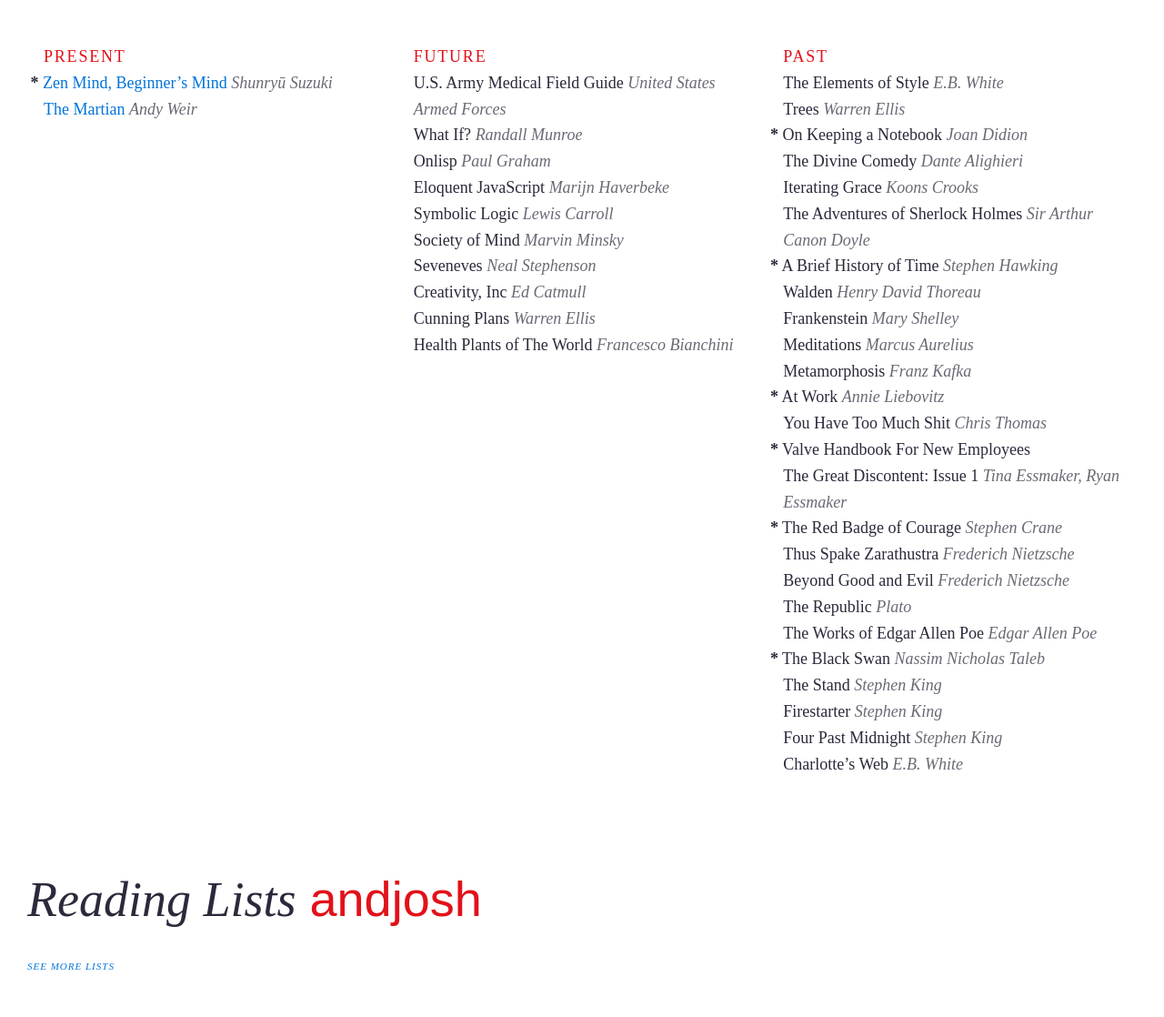
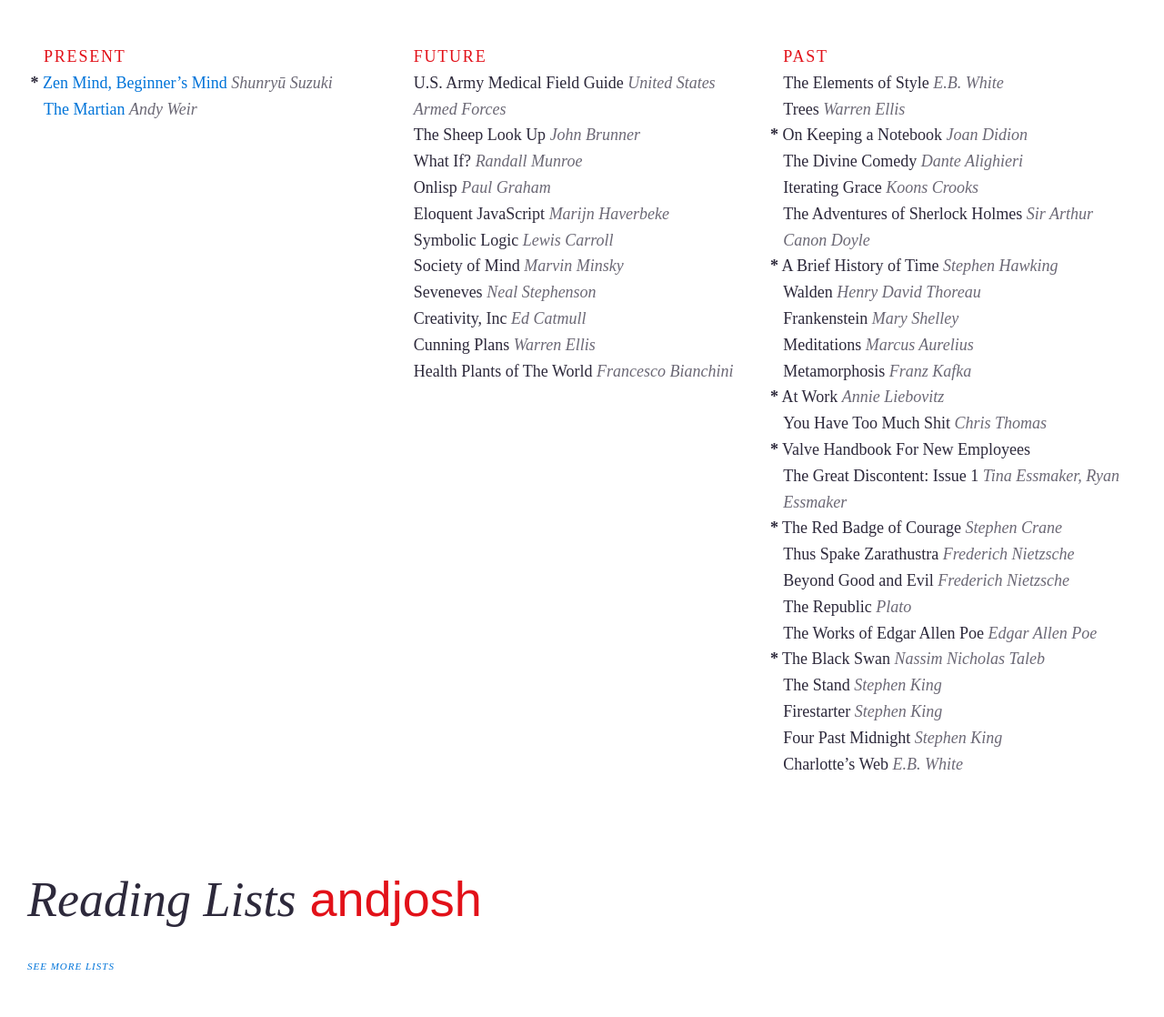
Before and after one commit to joshbeckman/andjosh.github.io, a Jekyll site: the page built from reading-lists.md, in a window 1280 px wide. Shown: the whole page at 91% size. Built offline with Jekyll 4.4.1, drawn with Linux system fonts in a browser that asks for light colours; Markdown is read by kramdown in place of the engine named in the settings.

Commit message:
future book

```diff
--- a/reading-lists.md
+++ b/reading-lists.md
@@ -10,6 +10,7 @@
 <!--two items:-->
 
 - U.S. Army Medical Field Guide _United States Armed Forces_
+- The Sheep Look Up _John Brunner_
 - What If? _Randall Munroe_
 - Onlisp _Paul Graham_
 - Eloquent JavaScript _Marijn Haverbeke_
```
Also changed, not shown: lists.md (+1 -1 lines).
